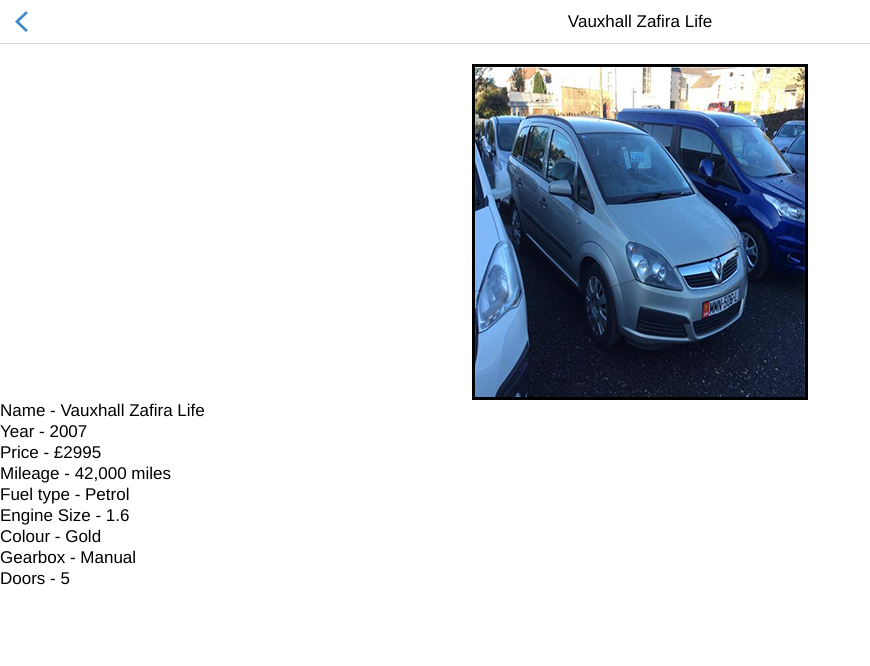
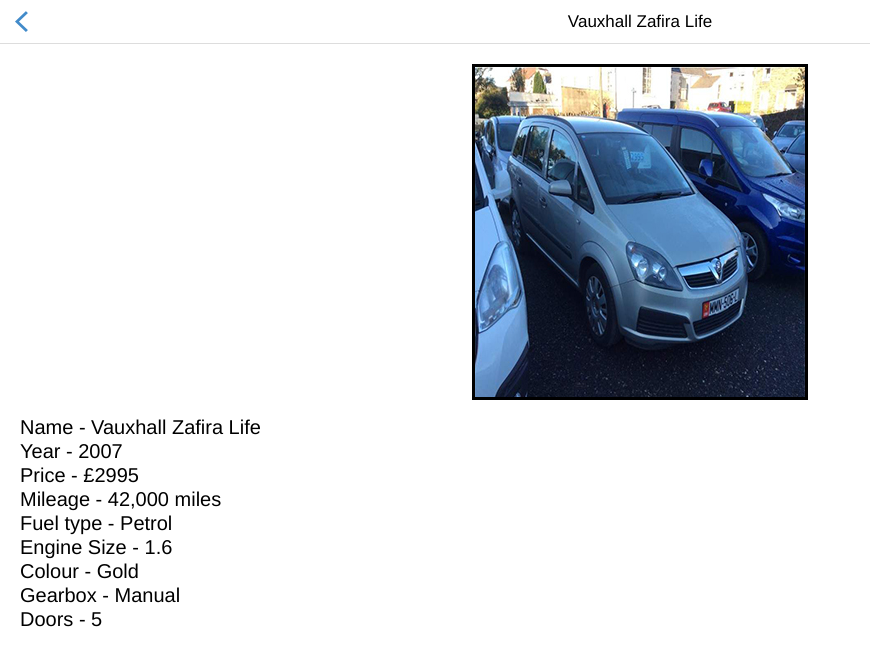
Before and after one commit to raemurtagh1/CET251-Used-Car-Garage-App, a website: page CarNo1-DetailPage.html in a window 1280 px wide. Shown: the whole page, without its empty margins (0-870 px from the left). Drawn offline with nearby package versions, Linux system fonts and the light colour scheme.

Commit message:
Added styles to the details of the car in order to make the text inline with the image and also easier to read

```diff
--- a/CarNo1-DetailPage.html
+++ b/CarNo1-DetailPage.html
@@ -20,6 +20,17 @@
 
     <!-- Including JQuery-->
     <script src= "https://code.jquery.com/jquery-3.5.1.js"> </script>
+
+    <style>
+        #myData
+        {
+            font-size: 20px;
+            margin-left: 20px;
+            margin-top: 15px;
+            line-height: 1.2;
+            font-family:'Franklin Gothic Medium', 'Arial Narrow', Arial, sans-serif;
+        }
+    </style>
 
 </head>
 
```
Also changed, not shown: CarNo2-DetailPage.html (+11 -0 lines), CarNo3-DetailPage.html (+11 -0 lines), CarNo4-DetailPage.html (+11 -0 lines), CarNo5-DetailPage.html (+11 -0 lines), CarNo6-DetailPage.html (+11 -0 lines).
